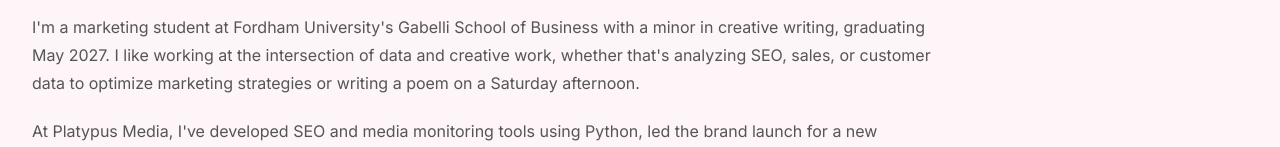
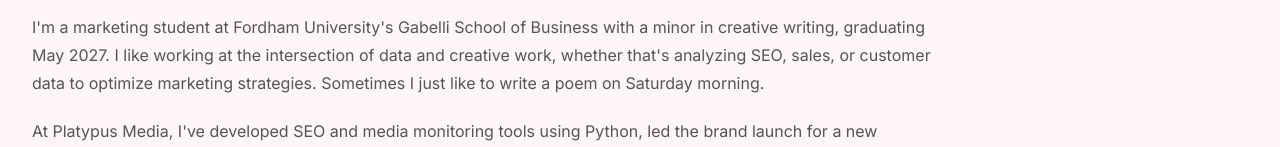
Before and after one commit to sdeweesecode/sdeweese, a plain HTML site: page index.html in a window 1280 px wide. Shown: the part 794-941 px from the top of the page. Drawn offline with nearby package versions, Linux system fonts and the light colour scheme; a web font is replaced by a local one.

Commit message:
Update bio text in intro section
Co-Authored-By: Claude Opus 4.6 <noreply@anthropic.com>

```diff
--- a/index.html
+++ b/index.html
@@ -51,7 +51,7 @@
     <h2 class="section-title"><span>About</span></h2>
     <div class="about-content">
       <div class="about-text">
-        <p>I'm a marketing student at Fordham University's Gabelli School of Business with a minor in creative writing, graduating May 2027. I like working at the intersection of data and creative work, whether that's analyzing SEO, sales, or customer data to optimize marketing strategies or writing a poem on a Saturday afternoon.</p>
+        <p>I'm a marketing student at Fordham University's Gabelli School of Business with a minor in creative writing, graduating May 2027. I like working at the intersection of data and creative work, whether that's analyzing SEO, sales, or customer data to optimize marketing strategies. Sometimes I just like to write a poem on Saturday morning.</p>
         <p>At Platypus Media, I've developed SEO and media monitoring tools using Python, led the brand launch for a new publishing imprint, and created social and advertising content across platforms. I've also interned at Guilford Press and The Center for Fiction.</p>
         <p>Outside of work, I write poetry and fiction (I studied at NYU Paris in summer 2024), manage the budget for Fordham's literary magazine, and build side projects like Squeakyturtle, a budget tracking app I made with Claude Code.</p>
 
```
